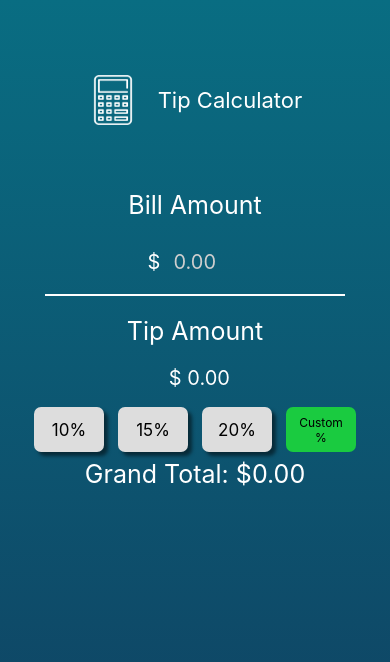
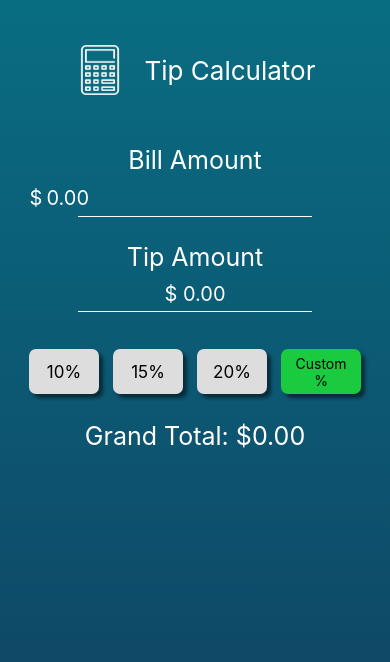
Before and after one commit to bmh0013/Tip-Calculator, a React Native app: screen / in a window 390 px wide. Shown: the top 662 px of the page. Built offline with nearby package versions, Linux system fonts and the light colour scheme.

Commit message:
Finished Styling

```diff
--- a/App.js
+++ b/App.js
@@ -51,11 +51,11 @@ export default function App() {
           }}
         />
         <TouchableOpacity
-          style={customTip === tip ? styles.active : styles.button}
+          style={customTip === tip ? styles.customActive : styles.customButton}
           onPress={() => inputRef.current.focus()}
         >
-          <Text style={{ fontSize: 12 }}>Custom</Text>
-          <Text style={{ fontSize: 12 }}>{customTip}%</Text>
+          <Text style={{ fontSize: 14 }}>Custom</Text>
+          <Text style={{ fontSize: 14 }}>{customTip}%</Text>
         </TouchableOpacity>
       </>
     );
@@ -64,12 +64,12 @@ export default function App() {
   return (
     <>
       <LinearGradient colors={["#096d82", "#103f60"]} style={styles.background}>
-        <View style={styles.icon_container}>
+        <View style={styles.iconContainer}>
           <Image
             style={{ width: 50, height: 50, marginRight: 20 }}
             source={require("./assets/CalculatorIcon.jpeg")}
           />
-          <Text style={{ fontSize: 22, color: "white" }}>Tip Calculator</Text>
+          <Text style={{ fontSize: 26, color: "white" }}>Tip Calculator</Text>
         </View>
         <View style={{ height: 600 }}>
           <TouchableWithoutFeedback onPress={() => Keyboard.dismiss()}>
@@ -83,13 +83,13 @@ export default function App() {
                     style={styles.input}
                     keyboardType="decimal-pad"
                     placeholder="0.00"
-                    placeholderTextColor="#cecece"
+                    placeholderTextColor="white"
                     onChangeText={(text) => onChangeTotal(+text)}
                   />
                 </View>
               </View>
 
-              <View style={{ marginVertical: 10 }}>
+              <View style={styles.tipAmountContainer}>
                 <Text style={styles.text}>Tip Amount</Text>
                 <Text style={styles.dollar}>$ {tipAmount.toFixed(2)}</Text>
               </View>
@@ -98,7 +98,7 @@ export default function App() {
                 <TipButton percent={10} />
                 <TipButton percent={15} />
                 <TipButton percent={20} />
-                <CustomTipButton />
+                <CustomTipButton stlye={styles.customButton}/>
               </View>
 
               <View style={styles.resultContainer}>
@@ -126,6 +126,13 @@ const styles = StyleSheet.create({
     padding: 10,
     margin: 7,
     borderRadius: 7,
+    shadowColor: "#000",
+    shadowOffset: {
+      width: 4,
+      height: 4,
+    },
+    shadowOpacity: 0.5,
+    shadowRadius: 3.84,
   },
   background: {
     position: "absolute",
@@ -135,13 +142,9 @@ const styles = StyleSheet.create({
     height: "100%",
   },
   billAmount: {
-    width: 300,
+    flexDirection: "row",
     justifyContent: "center",
-    flexDirection: "row",
-    borderBottomColor: "white",
-    borderBottomWidth: 2,
-    marginBottom: 10,
-    marginTop: 10,
+    alignItems: "center",
   },
   button: {
     justifyContent: "center",
@@ -166,37 +169,72 @@ const styles = StyleSheet.create({
     alignItems: "center",
   },
   containers: {
+    width: '60%',
     justifyContent: "center",
     alignItems: "center",
-    marginTop: 40,
+    borderBottomWidth: 1,
+    borderBottomColor: 'white',
+    padding: 5,
+  },
+  customActive: {
+    justifyContent: "center",
+    alignItems: "center",
+    width: 80,
+    height: 45,
+    backgroundColor: "#1ACB40",
+    padding: 10,
+    margin: 7,
+    borderRadius: 7,
+    shadowColor: "#000",
+    shadowOffset: {
+      width: 4,
+      height: 4,
+    },
+    shadowOpacity: 0.5,
+    shadowRadius: 3.84,
+  },
+  customButton: {
+    justifyContent: "center",
+    alignItems: "center",
+    width: 80,
+    height: 45,
+    alignItems: "center",
+    backgroundColor: "#DDDDDD",
+    padding: 10,
+    margin: 7,
+    borderRadius: 7,
+    shadowColor: "#000",
+    shadowOffset: {
+      width: 4,
+      height: 4,
+    },
+    shadowOpacity: 0.5,
+    shadowRadius: 3.84,
   },
   dollar: {
     color: "white",
-    marginTop: 20,
     fontSize: 20,
-    marginLeft: 42,
   },
   hidden: {
     display: "none",
   },
-  icon_container: {
+  iconContainer: {
     justifyContent: "center",
     alignItems: "center",
     height: 100,
-    marginTop: 50,
+    marginVertical: 20,
     flexDirection: "row",
   },
   input: {
-    height: 40,
-    width: 100,
-    margin: 12,
     borderWidth: 1,
     fontSize: 20,
     color: "white",
     borderColor: "transparent",
+    marginLeft: 3,
   },
   resultContainer: {
     justifyContent: "center",
+    marginTop: 20,
   },
   tipAmount: {
     borderBottomColor: "white",
@@ -204,11 +242,22 @@ const styles = StyleSheet.create({
     marginBottom: 10,
     marginTop: 10,
   },
+  tipAmountContainer: {
+    width: '60%',
+    marginTop: 20,
+    marginBottom: 30,
+    justifyContent: "center",
+    alignItems: "center",
+    borderBottomWidth: 1,
+    borderBottomColor: 'white',
+    padding: 5,
+  },
   tipContainer: {
     flexDirection: "row",
     justifyContent: "center",
   },
   text: {
+    marginBottom: 10,
     fontSize: 25,
     color: "white",
   },
```
Also changed, not shown: 2 other files (tests, documents, lock files or other folders).
